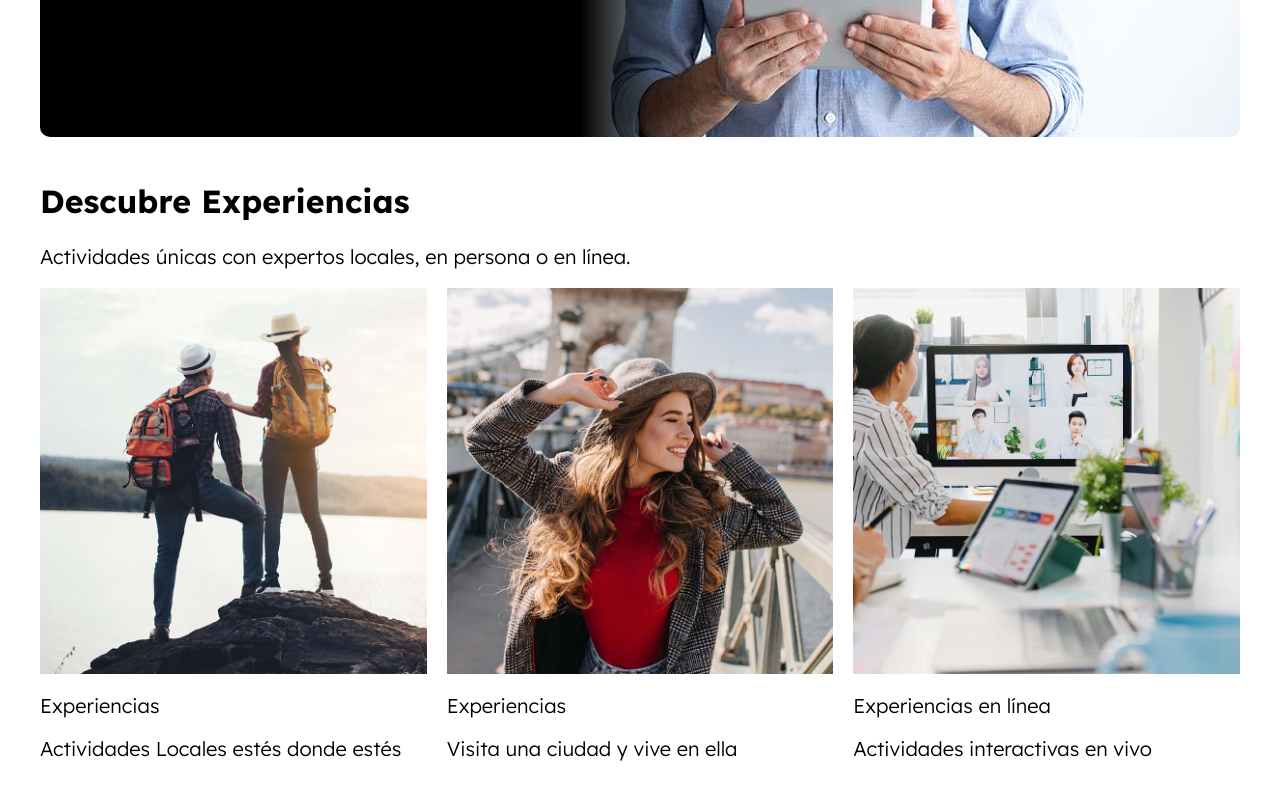
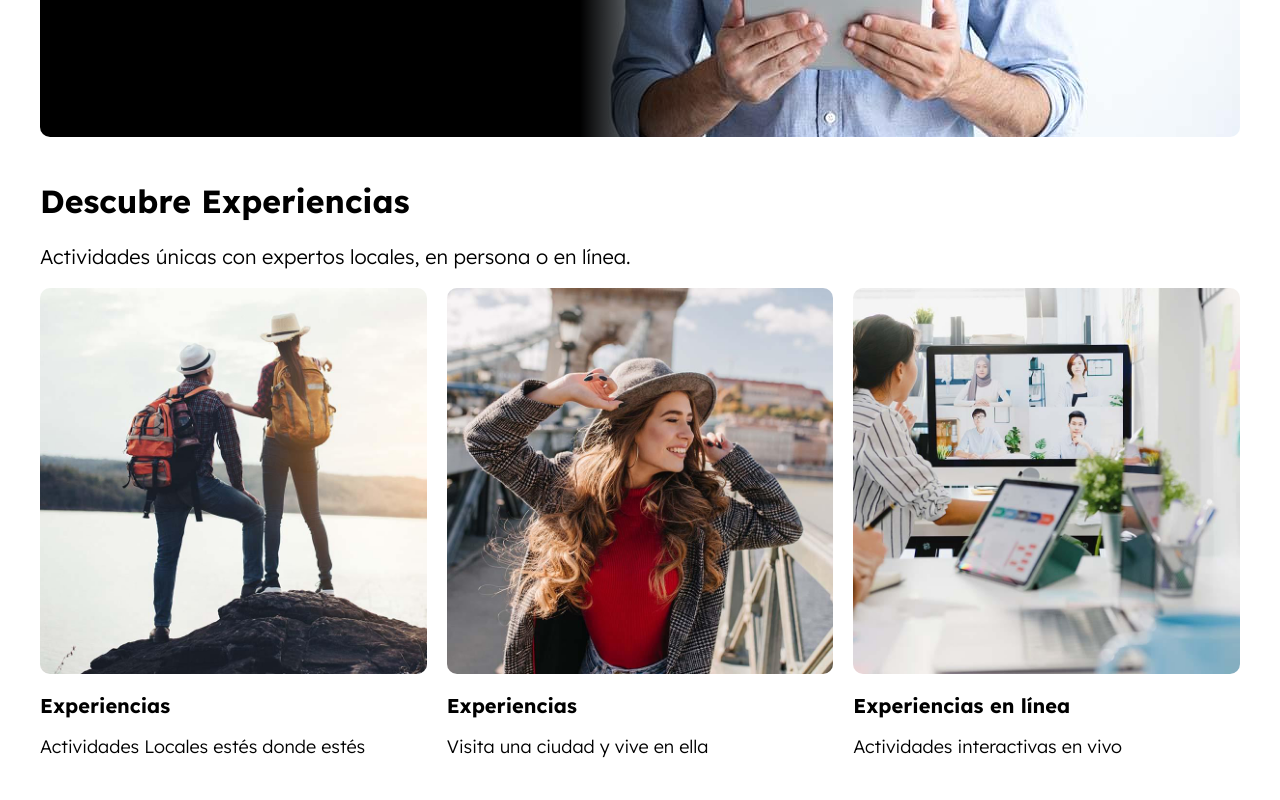
Before and after one commit to Nburgos13/TipoAgenciadeViaje, a website: page index.html in a window 1280 px wide. Shown: the part 2047-2847 px from the top of the page. Drawn offline with Linux system fonts and the light colour scheme.

Commit message:
seccion experiencia finalizado

```diff
--- a/src/scss/ui/Contenido/_experiencias.scss
+++ b/src/scss/ui/Contenido/_experiencias.scss
@@ -16,11 +16,15 @@
 
 .experiencia {
   &__imagen {
+    border-radius: 1rem;
   }
 
   &__titulo {
+    font-weight: 700;
+    font-size: 2rem;
   }
 
   &__descripcion {
+    font-size: 1.8rem;
   }
 }
```
Also changed, not shown: build/css/app.css, 1 other file.
